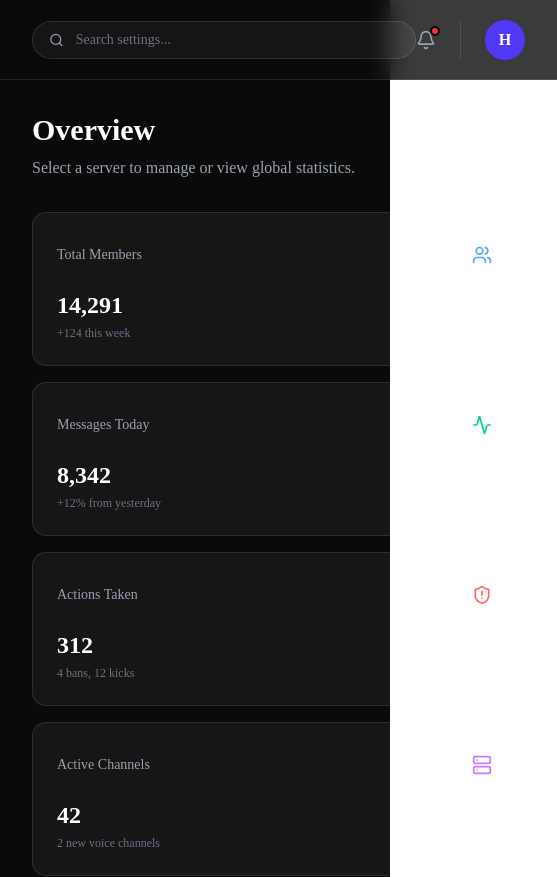
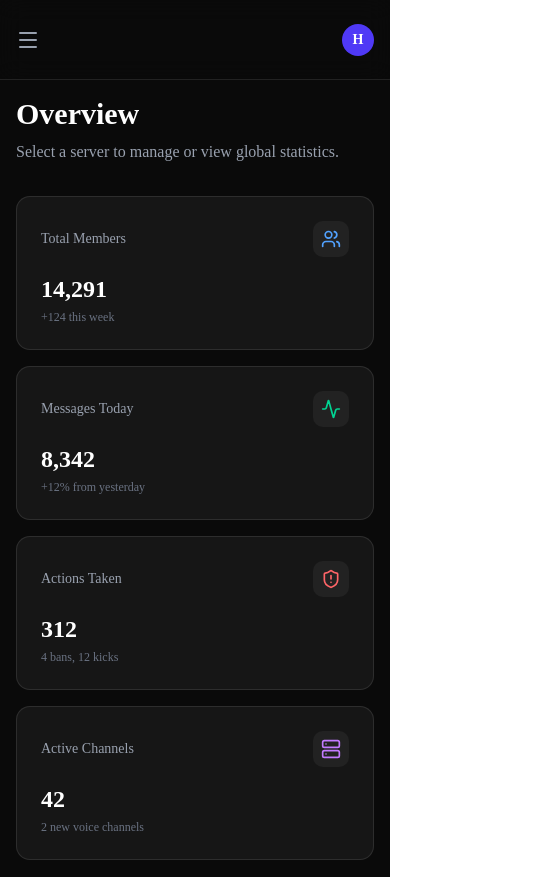
Before and after one commit to wxstescripts/Pleed-FAQ, a Next.js app: page /dashboard in a window 390 px wide. Shown: the top 877 px of the page, 557 px wide, since content can reach past the window. Built offline with nearby package versions, Linux system fonts and the light colour scheme.

Commit message:
Fix mobile responsiveness: Add dashboard hamburger menu, adjust typography sizes

```diff
--- a/src/app/dashboard/layout.tsx
+++ b/src/app/dashboard/layout.tsx
@@ -1,39 +1,45 @@
+"use client";
+
 import Link from "next/link";
-import { LayoutDashboard, Shield, Users, Terminal, Settings, LogOut, Search, Bell } from "lucide-react";
+import { useState } from "react";
+import { LayoutDashboard, Shield, Users, Terminal, Settings, LogOut, Search, Bell, Menu, X } from "lucide-react";
 
 export default function DashboardLayout({ children }: { children: React.ReactNode }) {
-  return (
-    <div className="min-h-screen bg-[#0a0a0a] text-white flex">
-      {/* Sidebar */}
-      <aside className="w-64 border-r border-white/10 bg-[#0a0a0a] flex flex-col hidden md:flex fixed h-full z-10">
-        <div className="h-20 flex items-center px-6 border-b border-white/10">
+  const [mobileMenuOpen, setMobileMenuOpen] = useState(false);
+
+  const SidebarContent = () => (
+    <>
+      <div className="h-20 flex items-center justify-between px-6 border-b border-white/10">
         <Link href="/" className="flex items-center gap-3">
           <div className="w-8 h-8 bg-gradient-to-br from-purple-600 to-indigo-600 rounded-lg flex items-center justify-center font-bold text-white text-lg">
             P
           </div>
           <span className="text-xl font-bold tracking-wide">Pleed</span>
         </Link>
+        <button className="md:hidden text-gray-400 hover:text-white" onClick={() => setMobileMenuOpen(false)}>
+          <X className="w-6 h-6" />
+        </button>
       </div>
 
       <nav className="flex-1 overflow-y-auto py-6 px-4 space-y-1">
         <p className="px-2 text-xs font-semibold text-gray-500 uppercase tracking-wider mb-4">Menu</p>
-          <Link href="/dashboard" className="flex items-center gap-3 px-3 py-2 bg-white/5 text-white rounded-lg transition-colors">
+        <Link onClick={() => setMobileMenuOpen(false)} href="/dashboard" className="flex items-center gap-3 px-3 py-2 bg-white/5 text-white rounded-lg transition-colors">
           <LayoutDashboard className="w-5 h-5 text-indigo-400" />
           Overview
         </Link>
-          <Link href="/dashboard/security" className="flex items-center gap-3 px-3 py-2 text-gray-400 hover:text-white hover:bg-white/5 rounded-lg transition-colors">
+        <Link onClick={() => setMobileMenuOpen(false)} href="/dashboard/security" className="flex items-center gap-3 px-3 py-2 text-gray-400 hover:text-white hover:bg-white/5 rounded-lg transition-colors">
           <Shield className="w-5 h-5 text-red-400" />
           Security & Anti-Nuke
         </Link>
-          <Link href="/dashboard/joingates" className="flex items-center gap-3 px-3 py-2 text-gray-400 hover:text-white hover:bg-white/5 rounded-lg transition-colors">
+        <Link onClick={() => setMobileMenuOpen(false)} href="/dashboard/joingates" className="flex items-center gap-3 px-3 py-2 text-gray-400 hover:text-white hover:bg-white/5 rounded-lg transition-colors">
           <Users className="w-5 h-5 text-blue-400" />
           Join Gates
         </Link>
-          <Link href="/dashboard/commands" className="flex items-center gap-3 px-3 py-2 text-gray-400 hover:text-white hover:bg-white/5 rounded-lg transition-colors">
+        <Link onClick={() => setMobileMenuOpen(false)} href="/dashboard/commands" className="flex items-center gap-3 px-3 py-2 text-gray-400 hover:text-white hover:bg-white/5 rounded-lg transition-colors">
           <Terminal className="w-5 h-5 text-emerald-400" />
           Custom Commands
         </Link>
-          <Link href="/dashboard/settings" className="flex items-center gap-3 px-3 py-2 text-gray-400 hover:text-white hover:bg-white/5 rounded-lg transition-colors">
+        <Link onClick={() => setMobileMenuOpen(false)} href="/dashboard/settings" className="flex items-center gap-3 px-3 py-2 text-gray-400 hover:text-white hover:bg-white/5 rounded-lg transition-colors">
           <Settings className="w-5 h-5 text-gray-400" />
           Settings
         </Link>
@@ -45,13 +51,35 @@ export default function DashboardLayout({ children }: { children: React.ReactNod
           Logout
         </button>
       </div>
+    </>
+  );
+
+  return (
+    <div className="min-h-screen bg-[#0a0a0a] text-white flex">
+      {/* Desktop Sidebar */}
+      <aside className="w-64 border-r border-white/10 bg-[#0a0a0a] hidden md:flex flex-col fixed h-full z-30">
+        <SidebarContent />
+      </aside>
+
+      {/* Mobile Sidebar Overlay */}
+      {mobileMenuOpen && (
+        <div className="fixed inset-0 bg-black/80 z-40 md:hidden" onClick={() => setMobileMenuOpen(false)} />
+      )}
+
+      {/* Mobile Sidebar Drawer */}
+      <aside className={`fixed inset-y-0 left-0 z-50 w-64 bg-[#0a0a0a] border-r border-white/10 transform transition-transform duration-300 md:hidden flex flex-col ${mobileMenuOpen ? 'translate-x-0' : '-translate-x-full'}`}>
+        <SidebarContent />
       </aside>
 
       {/* Main Content Area */}
-      <main className="flex-1 md:ml-64 flex flex-col min-h-screen relative">
+      <main className="flex-1 md:ml-64 flex flex-col min-h-screen relative w-full overflow-x-hidden">
         {/* Topbar */}
-        <header className="h-20 border-b border-white/10 bg-[#0a0a0a]/80 backdrop-blur-md flex items-center justify-between px-8 sticky top-0 z-20">
-          <div className="flex items-center bg-white/5 border border-white/10 rounded-full px-4 py-2 w-96">
+        <header className="h-20 border-b border-white/10 bg-[#0a0a0a]/80 backdrop-blur-md flex items-center justify-between px-4 sm:px-8 sticky top-0 z-20">
+          <div className="flex items-center gap-4">
+            <button className="md:hidden text-gray-400 hover:text-white" onClick={() => setMobileMenuOpen(true)}>
+              <Menu className="w-6 h-6" />
+            </button>
+            <div className="hidden sm:flex items-center bg-white/5 border border-white/10 rounded-full px-4 py-2 w-64 lg:w-96">
               <Search className="w-4 h-4 text-gray-400 mr-3" />
               <input
                 type="text"
@@ -59,18 +87,19 @@ export default function DashboardLayout({ children }: { children: React.ReactNod
                 className="bg-transparent border-none outline-none text-sm w-full text-white placeholder-gray-500"
               />
             </div>
+          </div>
 
-          <div className="flex items-center gap-6">
-            <button className="text-gray-400 hover:text-white relative">
+          <div className="flex items-center gap-4 sm:gap-6">
+            <button className="text-gray-400 hover:text-white relative hidden sm:block">
               <Bell className="w-5 h-5" />
               <span className="absolute -top-1 -right-1 w-2.5 h-2.5 bg-red-500 rounded-full border-2 border-[#0a0a0a]"></span>
             </button>
-            <div className="flex items-center gap-3 pl-6 border-l border-white/10">
+            <div className="flex items-center gap-3 sm:pl-6 sm:border-l border-white/10">
               <div className="text-right hidden sm:block">
                 <p className="text-sm font-medium text-white">Heckz</p>
                 <p className="text-xs text-gray-500">Admin</p>
               </div>
-              <div className="w-10 h-10 rounded-full bg-indigo-600 flex items-center justify-center font-bold">
+              <div className="w-8 h-8 sm:w-10 sm:h-10 rounded-full bg-indigo-600 flex items-center justify-center font-bold text-sm sm:text-base">
                 H
               </div>
             </div>
@@ -78,7 +107,7 @@ export default function DashboardLayout({ children }: { children: React.ReactNod
         </header>
 
         {/* Page Content */}
-        <div className="flex-1 p-8 overflow-x-hidden">
+        <div className="flex-1 p-4 sm:p-8 w-full">
           {children}
         </div>
       </main>
--- a/src/components/hero.tsx
+++ b/src/components/hero.tsx
@@ -26,7 +26,7 @@ export default function Hero() {
           </div>
 
           {/* Heading */}
-          <h1 className="text-5xl md:text-7xl font-extrabold tracking-tight mb-8">
+          <h1 className="text-4xl sm:text-5xl md:text-7xl font-extrabold tracking-tight mb-8">
             The Ultimate <br className="hidden md:block" />
             <span className="text-transparent bg-clip-text bg-gradient-to-r from-purple-400 to-indigo-400">
               Discord Management
@@ -34,7 +34,7 @@ export default function Hero() {
           </h1>
 
           {/* Subtitle */}
-          <p className="text-lg md:text-xl text-gray-400 mb-10 max-w-2xl mx-auto leading-relaxed">
+          <p className="text-base sm:text-lg md:text-xl text-gray-400 mb-10 max-w-2xl mx-auto leading-relaxed">
             Protect, automate, and scale your Discord community with industry-leading moderation, join gates, and a powerful dashboard.
           </p>
 
```
Lines whose indentation alone changed are shown as unchanged.
